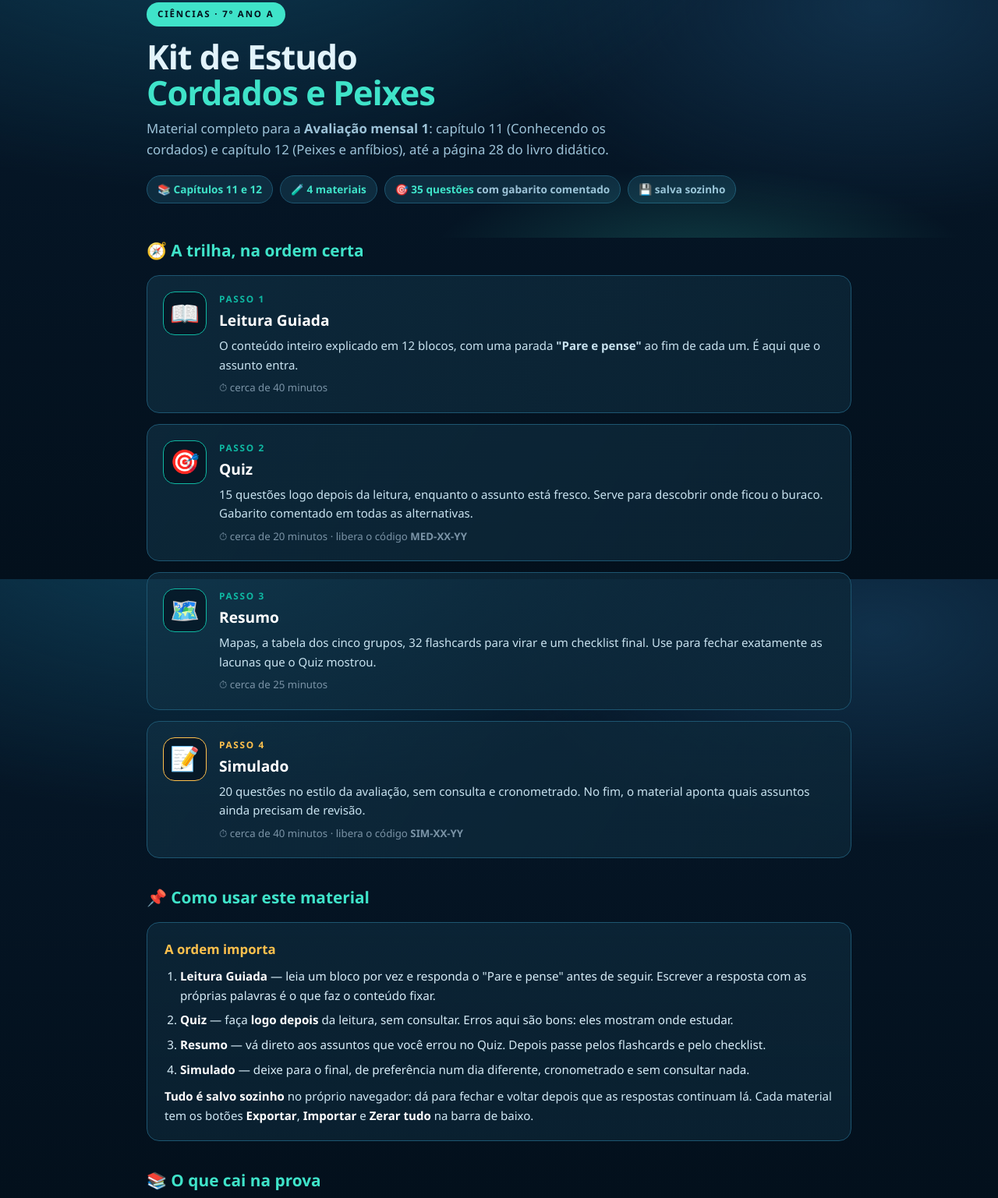
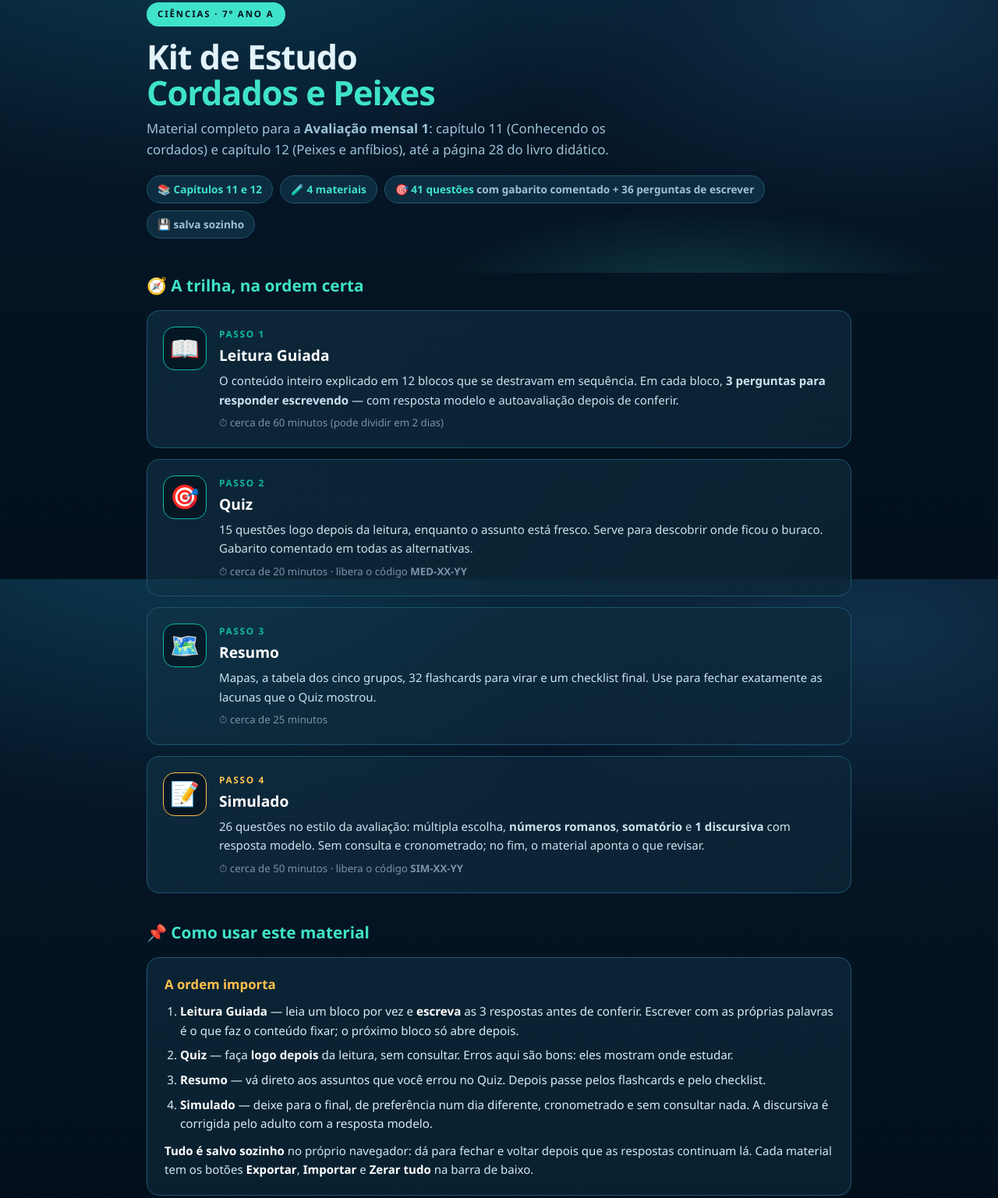
Before and after one commit to anaapcv-ui/ciencias-7ano-cordados-peixes, a plain HTML site: page index.html in a window 1280 px wide. Shown: the part 57-1594 px from the top of the page at 78% size. Drawn offline with Linux system fonts and the light colour scheme.

Commit message:
Update question counts and instruindex atualizado: 26 questoes no simulado e leitura com 3 perguntas escritas por blococtions in index.html

```diff
--- a/index.html
+++ b/index.html
@@ -103,7 +103,7 @@ footer.rodape{text-align:center;color:var(--cinza);font-size:.82rem;padding:26px
     <div class="meta">
       <span class="tag">📚 <b>Capítulos 11 e 12</b></span>
       <span class="tag">🧪 <b>4 materiais</b></span>
-      <span class="tag">🎯 <b>35 questões</b> com gabarito comentado</span>
+      <span class="tag">🎯 <b>41 questões</b> com gabarito comentado + 36 perguntas de escrever</span>
       <span class="tag">💾 salva sozinho</span>
     </div>
   </div>
@@ -120,8 +120,8 @@ footer.rodape{text-align:center;color:var(--cinza);font-size:.82rem;padding:26px
       <div class="corpo">
         <div class="passo">Passo 1</div>
         <h3>Leitura Guiada</h3>
-        <p>O conteúdo inteiro explicado em 12 blocos, com uma parada <b>"Pare e pense"</b> ao fim de cada um. É aqui que o assunto entra.</p>
-        <div class="tempo">⏱ cerca de 40 minutos</div>
+        <p>O conteúdo inteiro explicado em 12 blocos que se destravam em sequência. Em cada bloco, <b>3 perguntas para responder escrevendo</b> — com resposta modelo e autoavaliação depois de conferir.</p>
+        <div class="tempo">⏱ cerca de 60 minutos (pode dividir em 2 dias)</div>
       </div>
     </a>
 
@@ -150,8 +150,8 @@ footer.rodape{text-align:center;color:var(--cinza);font-size:.82rem;padding:26px
       <div class="corpo">
         <div class="passo">Passo 4</div>
         <h3>Simulado</h3>
-        <p>20 questões no estilo da avaliação, sem consulta e cronometrado. No fim, o material aponta quais assuntos ainda precisam de revisão.</p>
-        <div class="tempo">⏱ cerca de 40 minutos &middot; libera o código <b>SIM-XX-YY</b></div>
+        <p>26 questões no estilo da avaliação: múltipla escolha, <b>números romanos</b>, <b>somatório</b> e <b>1 discursiva</b> com resposta modelo. Sem consulta e cronometrado; no fim, o material aponta o que revisar.</p>
+        <div class="tempo">⏱ cerca de 50 minutos &middot; libera o código <b>SIM-XX-YY</b></div>
       </div>
     </a>
 
@@ -163,10 +163,10 @@ footer.rodape{text-align:center;color:var(--cinza);font-size:.82rem;padding:26px
   <div class="aviso">
     <h3>A ordem importa</h3>
     <ol>
-      <li><b>Leitura Guiada</b> — leia um bloco por vez e responda o "Pare e pense" antes de seguir. Escrever a resposta com as próprias palavras é o que faz o conteúdo fixar.</li>
+      <li><b>Leitura Guiada</b> — leia um bloco por vez e <b>escreva</b> as 3 respostas antes de conferir. Escrever com as próprias palavras é o que faz o conteúdo fixar; o próximo bloco só abre depois.</li>
       <li><b>Quiz</b> — faça <b>logo depois</b> da leitura, sem consultar. Erros aqui são bons: eles mostram onde estudar.</li>
       <li><b>Resumo</b> — vá direto aos assuntos que você errou no Quiz. Depois passe pelos flashcards e pelo checklist.</li>
-      <li><b>Simulado</b> — deixe para o final, de preferência num dia diferente, cronometrado e sem consultar nada.</li>
+      <li><b>Simulado</b> — deixe para o final, de preferência num dia diferente, cronometrado e sem consultar nada. A discursiva é corrigida pelo adulto com a resposta modelo.</li>
     </ol>
     <p><b>Tudo é salvo sozinho</b> no próprio navegador: dá para fechar e voltar depois que as respostas continuam lá. Cada material tem os botões <b>Exportar</b>, <b>Importar</b> e <b>Zerar tudo</b> na barra de baixo.</p>
   </div>
@@ -207,7 +207,7 @@ footer.rodape{text-align:center;color:var(--cinza);font-size:.82rem;padding:26px
   <h2 class="secao">🔑 Códigos de liberação</h2>
   <div class="codigos">
     <h3>Para quem está acompanhando o estudo</h3>
-    <p>Ao terminar o <b>Quiz</b>, o material gera um código <code>MED-XX-YY</code>. Ao terminar o <b>Simulado</b>, gera um código <code>SIM-XX-YY</code>.</p>
+    <p>Ao terminar o <b>Quiz</b>, o material gera um código <code>MED-XX-YY</code>. Ao terminar o <b>Simulado</b>, gera um código <code>SIM-XX-YY</code> (que conta as 25 questões objetivas — a discursiva fica para você corrigir com a resposta modelo).</p>
     <p>Os dois números do meio são a quantidade de acertos, e as duas letras finais são fixas para aquele aparelho. Basta mostrar o código — ele prova que o material foi feito até o fim e já diz como foi o desempenho.</p>
   </div>
 </section>
```
